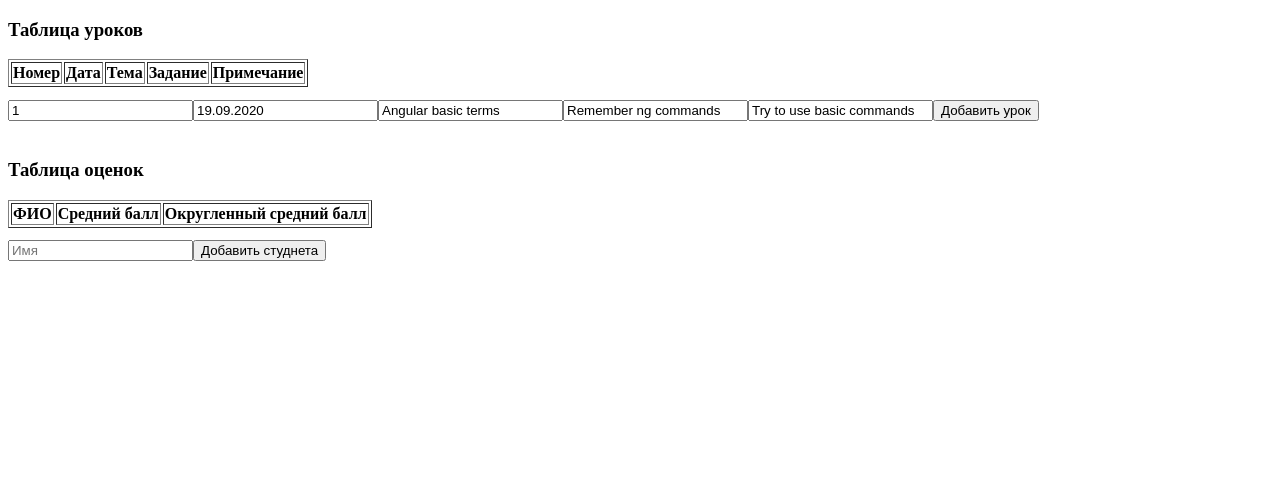
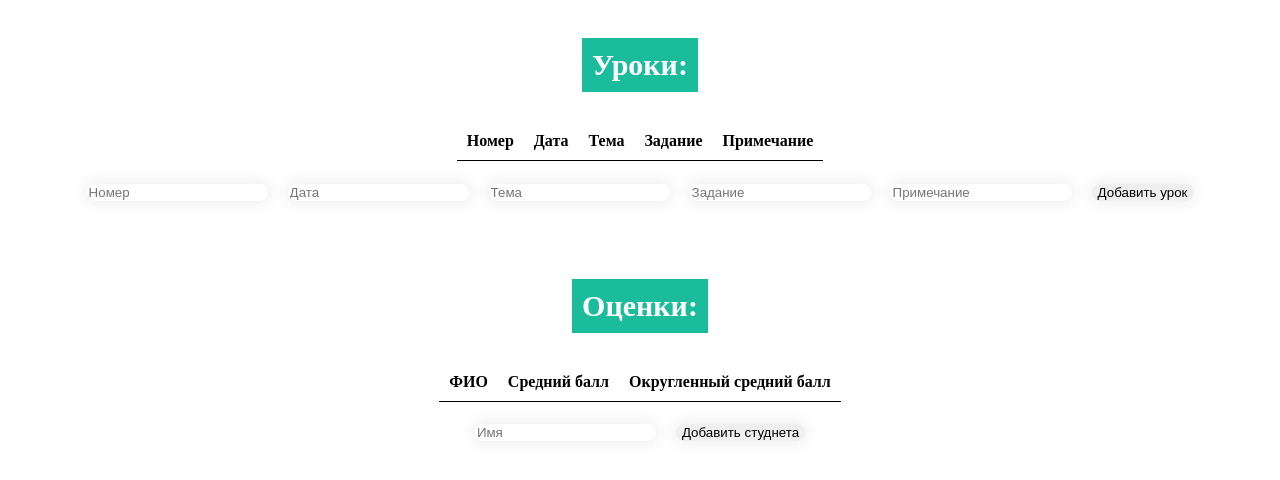
Before and after one commit to AnR31/tables, an Angular app: page / in a window 1280 px wide. Shown: the top 480 px of the page. Built offline with nearby package versions, Linux system fonts and the light colour scheme.

Commit message:
Lesson 4

```diff
--- a/src/app/basic/basic.component.html
+++ b/src/app/basic/basic.component.html
@@ -1,6 +1,9 @@
-<h3>Таблица уроков</h3>
-<table border="1" style="text-align: center">
-    <tr>
+<div class="table-container">
+<h3 class="header">Уроки:</h3>
+</div>
+<div class="table-container">
+    <table>
+        <tr class="active-row">
             <th>Номер</th>
             <th>Дата</th>
             <th>Тема</th>
@@ -17,19 +20,24 @@
             </tr>
         </ng-container>
     </table>
-
-<div style="margin: 1% 0% 3% 0%;">
-    <input type="text" placeholder="Номер" value="1" #nmbr>
-    <input type="text" placeholder="Дата" value="19.09.2020" #dt>
-    <input type="text" placeholder="Тема" value="Angular basic terms" #tpc>
-    <input type="text" placeholder="Задание" value="Remember ng commands" #hmwrk>
-    <input type="text" placeholder="Примечание" value="Try to use basic commands" #nt>
-    <button (click)="onClickAddLesson()">Добавить урок</button>
 </div>
 
+<div class="table-container">
+    <div style="margin: 1% 0% 3% 0%;">
+        <input class="rounded-input" type="text" placeholder="Номер" #nmbr>
+        <input class="rounded-input" type="text" placeholder="Дата" #dt>
+        <input class="rounded-input" type="text" placeholder="Тема" #tpc>
+        <input class="rounded-input" type="text" placeholder="Задание" #hmwrk>
+        <input class="rounded-input" type="text" placeholder="Примечание" #nt>
+        <button class="rounded-input" (click)="onClickAddLesson()">Добавить урок</button>
+    </div>
+</div>
 
-<h3>Таблица оценок</h3>
-<table border="1" style="text-align: center">
+<div class="table-container">
+    <h3 class="header">Оценки:</h3>
+</div>
+<div class="table-container">
+    <table>
         <tr>
             <th>ФИО</th>
             <th>Средний балл</th>
@@ -41,7 +49,8 @@
             <td>{{ getAvg(student.id) }}</td>
             <td>{{ getRoundedAvg(student.id) }}</td>
             <td *ngFor="let lesson of Lessons">
-            <select (change)="onClickSelect($event, student.id, lesson.id)" [selectedIndex]="getIndex(student.id, lesson.id)">
+                <select (change)="onClickSelect($event, student.id, lesson.id)"
+                    [selectedIndex]="getIndex(student.id, lesson.id)">
                     <option>-</option>
                     <option>1</option>
                     <option>2</option>
@@ -52,8 +61,10 @@
             </td>
         </tr>
     </table>
-
+</div>
+<div class="table-container">
     <div style="margin: 1% 0% 3% 0%;">
-    <input type="text" placeholder="Имя" #studentName>
-    <button (click)="onClickAddStudent()">Добавить студнета</button>
+        <input class="rounded-input" type="text" placeholder="Имя" #studentName>
+        <button class="rounded-input" (click)="onClickAddStudent()">Добавить студнета</button>
     </div>
+</div>
--- a/src/app/basic/basic.component.ts
+++ b/src/app/basic/basic.component.ts
@@ -7,6 +7,7 @@ import { LessonService } from './lesson.service';
 @Component({
   selector: 'app-basic',
   templateUrl: './basic.component.html',
+  styleUrls: ['basicStyle.css'],
 })
 export class BasicComponent implements DoCheck {
   Lessons: Lesson[] = JSON.parse(localStorage.getItem('lessons'));
--- a/src/app/basic/basicStyle.css
+++ b/src/app/basic/basicStyle.css
@@ -1,40 +1,40 @@
 table {
-    border-spacing: 0;
-    empty-cells: hide;
+  border-collapse: collapse;
+  border-spacing: 10px 10px;
 }
+
+th,
 td {
-    padding: 10px 20px;
+  padding: 10px;
+  border-bottom: 1px solid black;
+}
+
+td {
   text-align: center;
-    border-bottom: 1px solid #f4eee8;
+  vertical-align: bottom;
 }
-  td:first-child {
-    text-align: left;
-    color: #3d3511;
-    font-weight: bold;
+
+tr:nth-child(even) {
+  background-color: #edf8f6f8;
 }
-  th {
-    padding: 10px 20px;
-    color: #3d3511;
-    border-bottom: 1px solid #f4eee8;
+
+.table-container {
+  display: flex;
+  justify-content: center;
+  align-items: center;
 }
-  td:nth-child(even) {
-    background: #f6d27e;
+
+.header {
+  padding: 10px;
+  text-align: center;
+  background: #1abc9c;
+  color: white;
+  font-size: 30px;
 }
-  td:nth-child(odd) {
-    background: #d1c7bf;
+
+.rounded-input {
+  margin:10px;
+  border-radius:10px;
+  border:0;
+  box-shadow:0 0 15px 4px rgba(0,0,0,0.06);
 }
-  th:nth-child(even) {
-    background: #f6d27e;
-  }
-  th:nth-child(odd) {
-    background: #d1c7bf;
-  }
-  .round-top {
-    border-top-left-radius: 5px;
-  }
-  .round-bottom {
-    border-bottom-left-radius: 5px;
-  }
-  tr:hover td {
-    background: green;
-  }
```
Lines whose indentation alone changed are shown as unchanged.
